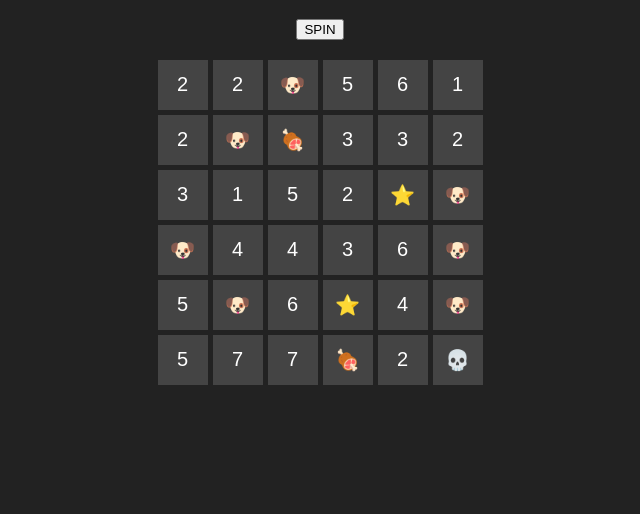
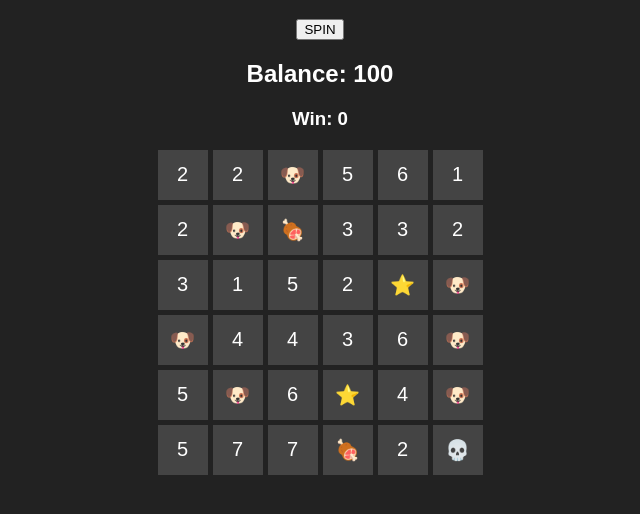
Before and after one commit to Sheremet-im52/Casini-Project-Simulator, a website: page public/index.html in a window 1280 px wide. Both pictures are taken after a click on the button "SPIN". Shown: the part 62-576 px from the top of the page, without its empty margins (320-960 px from the left). Drawn offline with Linux system fonts and the light colour scheme.

Commit message:
баланс і код правки

```diff
--- a/public/app.js
+++ b/public/app.js
@@ -1,3 +1,7 @@
+let balance = 100;
+
+const balanceText = document.getElementById("balance");
+const resultText = document.getElementById("result");
 const grid = document.getElementById("grid");
 const spinButton = document.getElementById("spin");
 const symbols = ["🐶", "🍖", "⭐", "💀", "1", "2", "3", "4", "5", "6", "7"];
@@ -5,17 +9,55 @@ const symbols = ["🐶", "🍖", "⭐", "💀", "1", "2", "3", "4", "5", "6", "7
 function generateGrid() {
     grid.innerHTML = "";
 
-    for (let i = 0; i < 36; i++) {
-        const cell = document.createElement("div");
-        cell.classList.add("cell");
+    let currentGrid = [];
 
-        // випадковий символ
-        const randomIndex = Math.floor(Math.random() * symbols.length);
-        cell.innerText = symbols[randomIndex];
+    for (let i = 0; i < 6; i++) {
+        let row = [];
 
-        grid.appendChild(cell);
+        for (let j = 0; j < 6; j++) {
+            const cell = document.createElement("div");
+            cell.classList.add("cell");
+
+            const randomIndex = Math.floor(Math.random() * symbols.length);
+            const value = symbols[randomIndex];
+
+            cell.innerText = value;
+            grid.appendChild(cell);
+
+            row.push(value);
+        }
+
+        currentGrid.push(row);
     }
+
+    return currentGrid;
 }
 spinButton.addEventListener("click", () => {
-    generateGrid();
+
+    const gridData = generateGrid();
+
+    const win = checkWin(gridData);
+
+    balance += win;
+
+    balanceText.innerText = "Balance: " + balance;
+
+    resultText.innerText = "Win: " + win;
 });
+function checkWin(grid) {
+    let win = 0;
+    for (let row of grid) {
+        for (let i = 0; i < 4; i++) {
+            if (row[i] === row[i+1] && row[i] === row[i+2]) {
+
+                if (row[i] === "🐶") win += 50;
+                else if (row[i] === "🍖") win += 40;
+                else if (row[i] === "⭐") win += 30;
+                else if (row[i] === "💀") win += 0;
+                else win += 10;
+            }
+        }
+    }
+
+    return win;
+}
--- a/public/index.html
+++ b/public/index.html
@@ -10,6 +10,9 @@
 
 <button id="spin">SPIN</button>
 
+<h2 id="balance">Balance: 100</h2>
+<h3 id="result"></h3>
+
 <div id="grid"></div>
 
 <script src="app.js"></script>
```
